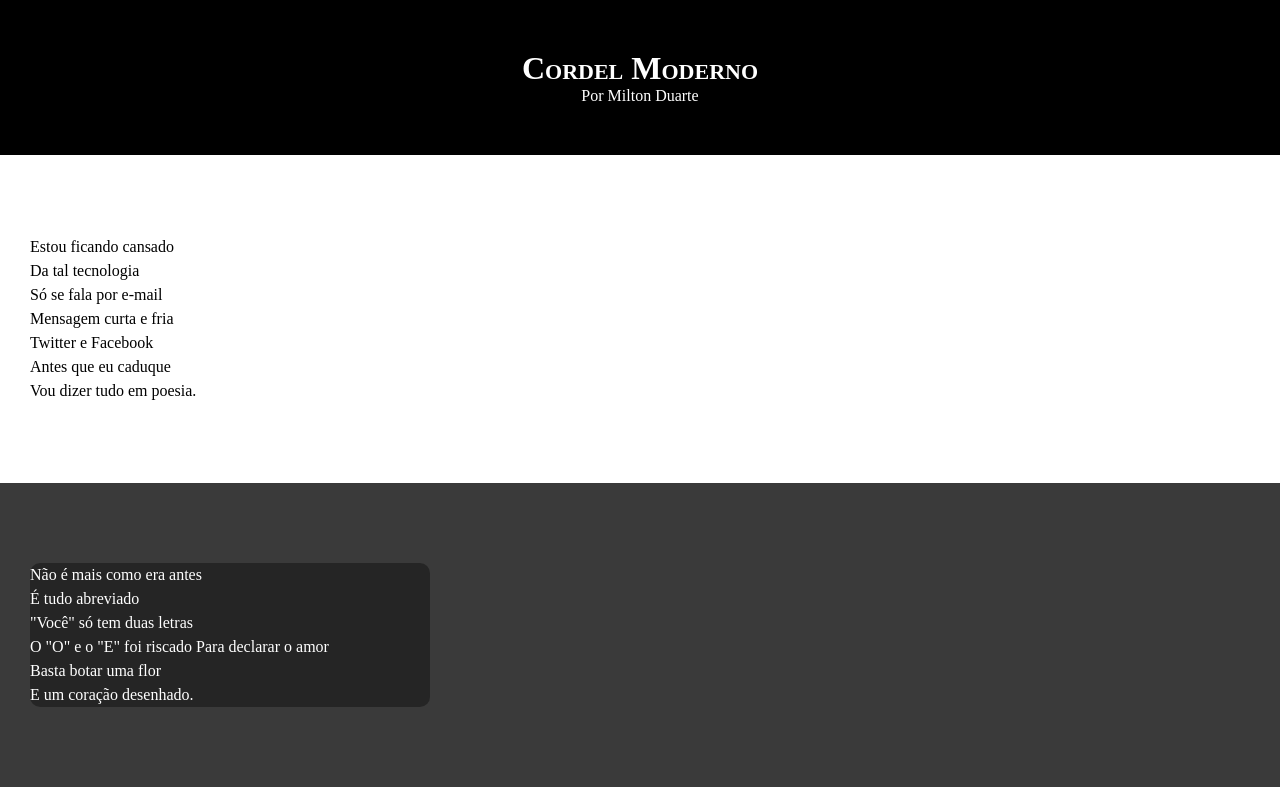
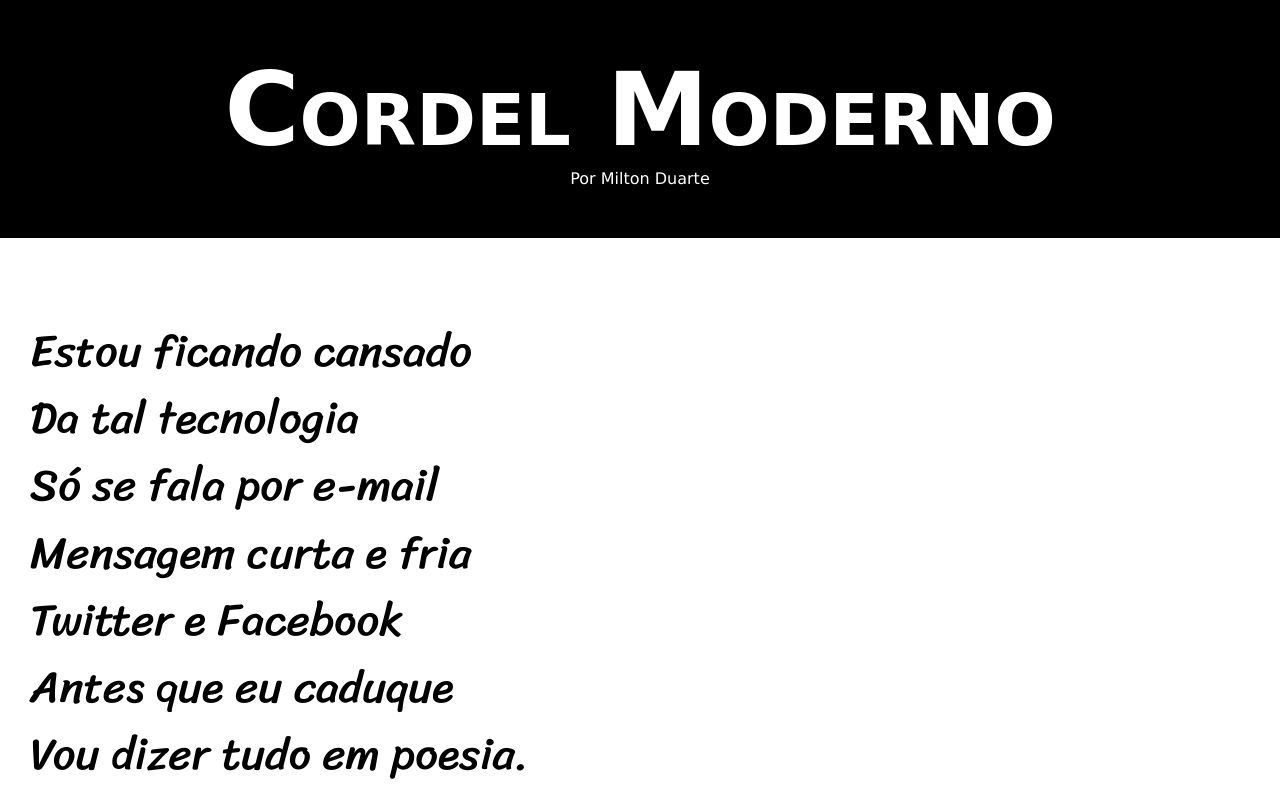
Before and after one commit to gabrieljonasjt/html-css, a plain HTML site: page desafio12/index.html in a window 1280 px wide. Shown: the top 800 px of the page. Drawn offline with Linux system fonts and the light colour scheme.

Commit message:
alterações

```diff
--- a/desafio12/estilo.css
+++ b/desafio12/estilo.css
@@ -1,9 +1,21 @@
 @charset "UTF-8";
+@font-face {
+    font-family: Passion;
+    src: url(fonts/PassionOne-Regular.ttf) format(truetype);
+    font-family: Sriracha;
+    src: url(fonts/Sriracha-Regular.ttf) format(truetype);
+}
+:root{
+    --fonte1: Verdana, sans-serif;
+    --fonte2: 'Passion', cursive;
+    --fonte3: 'Sriracha', cursive;
+}
 *{
     margin: 0px;
     padding: 0px;
 }
 body{
+    font-family: var(--fonte1);
     background-color: darkgray;
     min-height: 100vh;
 }
@@ -14,7 +26,9 @@ header{
     text-align: center;
 }
 header > h1{
+    font-family: var(--fonte2);
     font-variant: small-caps;
+    font-size: 8vw;
 }
 header > p{
     padding-bottom: 50px;
@@ -24,10 +38,12 @@ a{
     text-decoration: none;
 }
 section{
+    font-family: var(--fonte3);
     padding-top: 10vh;
     padding-bottom: 10vh;
     line-height: 1.5em;
-    padding-left: 30px
+    padding-left: 30px;
+    font-size: 3.5vw;
 }
 a:hover{
     text-decoration: underline;
@@ -43,7 +59,8 @@ section.imagem{
 }
 section.imagem > p{
     background-color: rgba(0, 0, 0, 0.356);
-    width: 400px;
+    display: inline-block;
+    padding: 15px;
     border-radius: 10px;
 }
 footer{
```
Also changed, not shown: 16-fontes_externas _internas/fonteexternasbaixadas.html (renamed from 16-fontes_externas _internas/fonteexternas.html, +6 -6 lines), 16-fontes_externas _internas/fontesexternas.html (renamed from 16-fontes_externas _internas/fontesinternas.html, +5 -0 lines), desafio12/fonts/PassionOne-Regular.ttf (added), desafio12/fonts/Sriracha-Regular.ttf (added).
